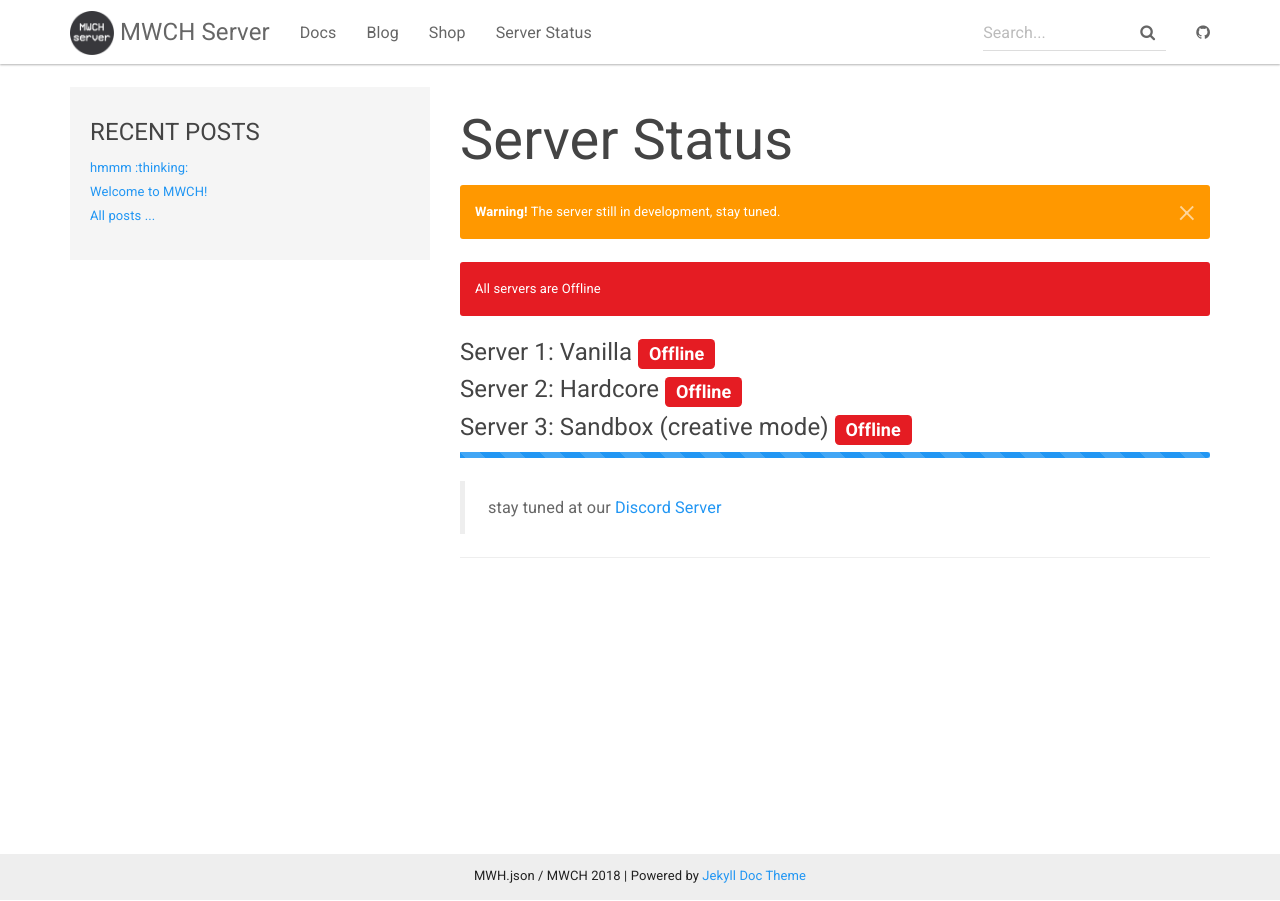
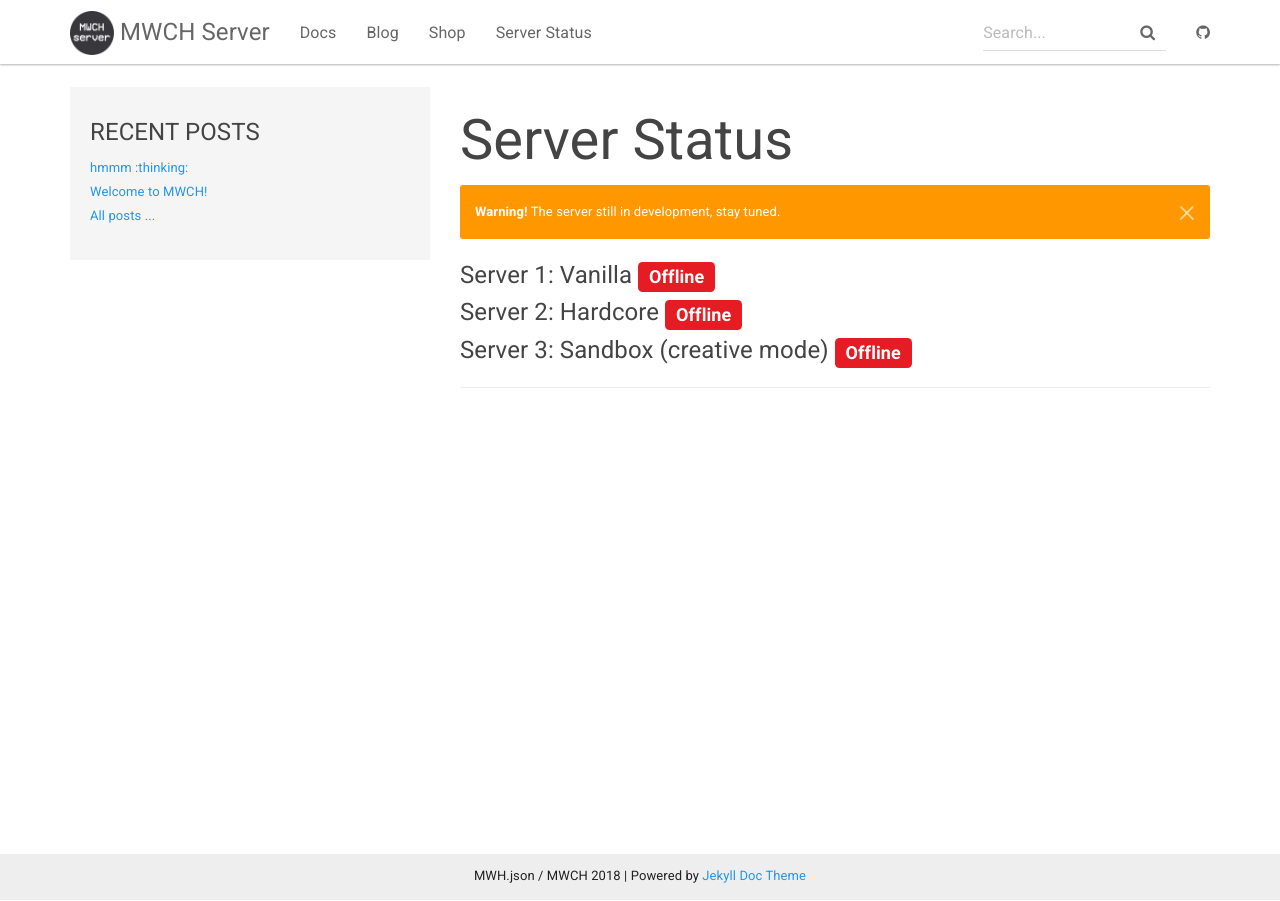
Before and after one commit to nattapong3912/website, a Jekyll site: the page built from status.md, in a window 1280 px wide. Built offline with Jekyll 4.4.1, drawn with Linux system fonts in a browser that asks for light colours; nearby versions of some CDN libraries.

Commit message:
Update status.md

```diff
--- a/status.md
+++ b/status.md
@@ -7,18 +7,9 @@ title: Server Status
   <button type="button" class="close" data-dismiss="alert" aria-label="Close"><span aria-hidden="true">&times;</span></button>
   <strong>Warning!</strong> The server still in development, stay tuned.
 </div>
-<div class="alert alert-danger" role="alert">All servers are Offline</div>
 
 <h4>Server 1: Vanilla <span class="label label-danger">Offline</span></h4>
 
 <h4>Server 2: Hardcore <span class="label label-danger">Offline</span></h4>
 
 <h4>Server 3: Sandbox (creative mode) <span class="label label-danger">Offline</span></h4>
-
-<div class="progress">
-  <div class="progress-bar progress-bar-striped" role="progressbar" aria-valuenow="100" aria-valuemin="0" aria-valuemax="100" style="width: 100%;">
-    0 Users Playing
-  </div>
-</div>
-
-> stay tuned at our <a href="http://discord.gg/q2tFztR">Discord Server</a>
```
